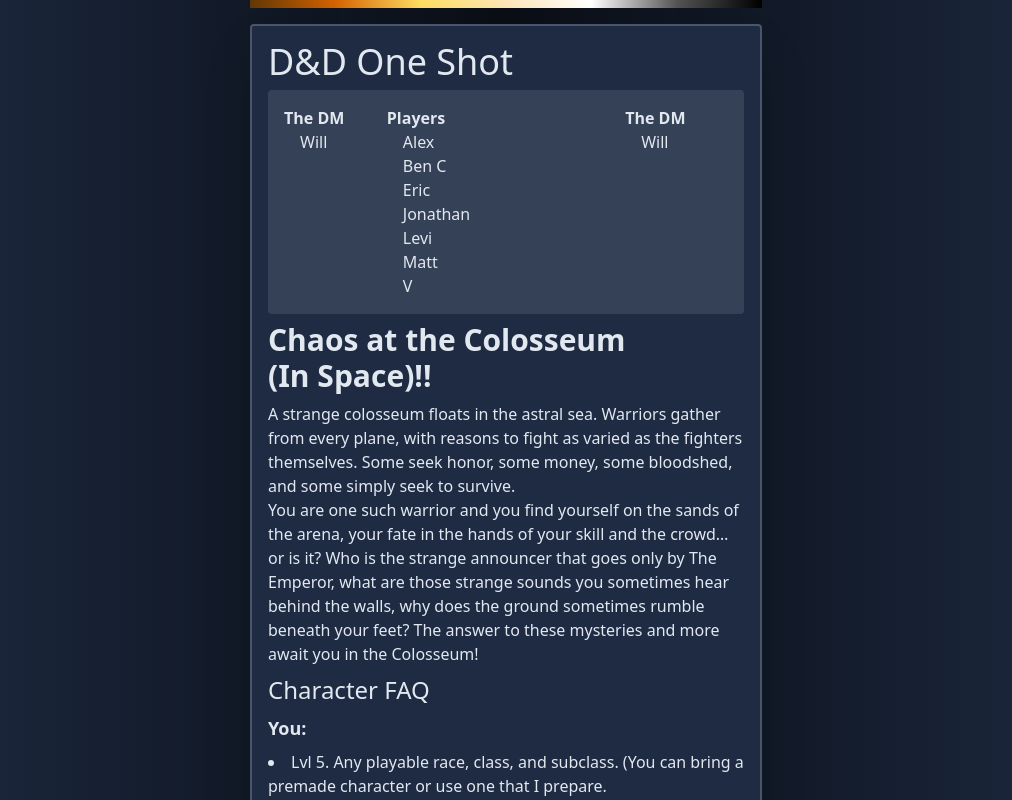
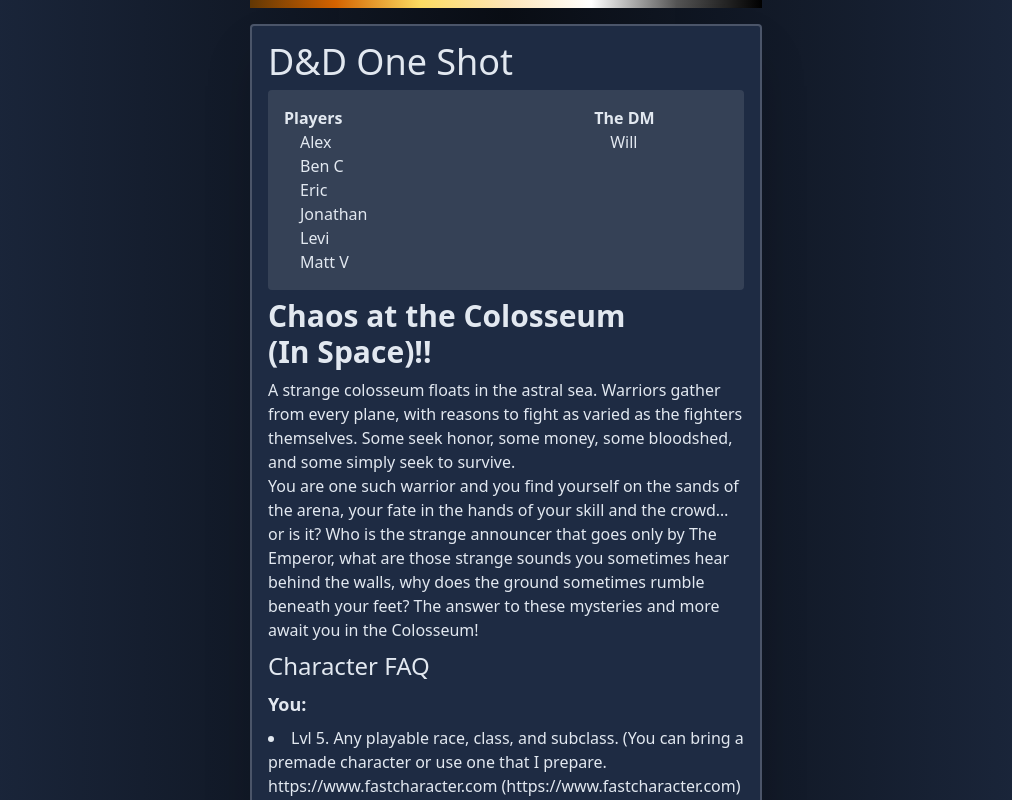
Before and after one commit to retzloff/deep-creek-disco, a SvelteKit app: page /oneshot in a window 1280 px wide. Shown: the top 800 px of the page, without its empty margins (134-1146 px from the left). Built offline with nearby package versions, Linux system fonts and the light colour scheme.

Commit message:
:pencil2: Fix players list

```diff
--- a/src/routes/oneshot/+page.svelte
+++ b/src/routes/oneshot/+page.svelte
@@ -2,10 +2,6 @@
 	<h1>D&D One Shot</h1>
 
 	<div class="p-4 flex rounded bg-white/10">
-		<dl class="">
-			<dt>The DM</dt>
-			<dd>Will</dd>
-		</dl>
 		<dl class="">
 			<dt>Players</dt>
 			<dd>Alex</dd>
```
